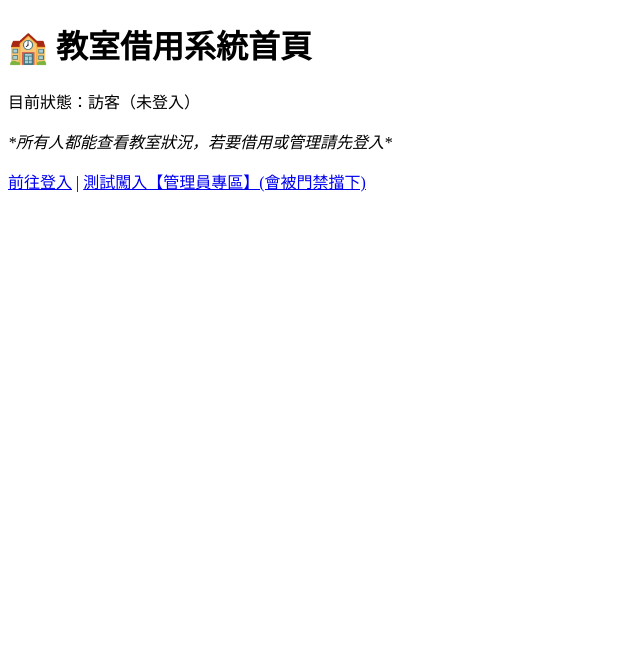
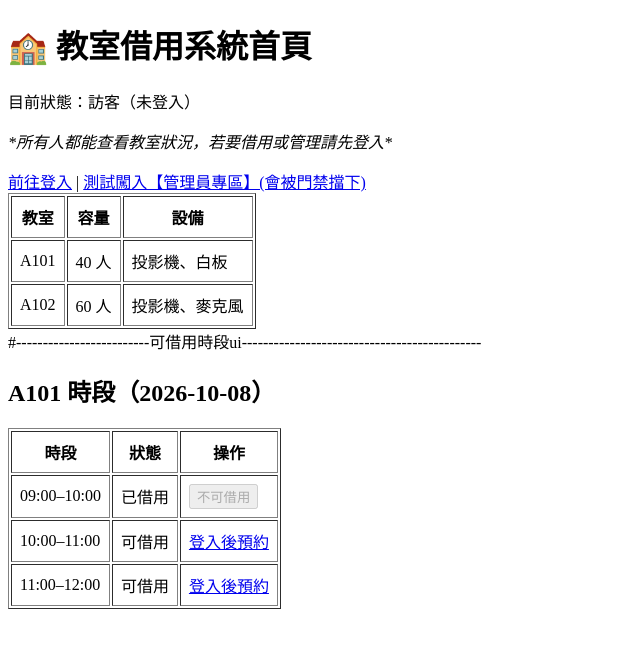
Before and after one commit to bbbb87QQ/software, a Django app: page / in a window 1280 px wide. Shown: the top 648 px of the page, without its empty margins (0-640 px from the left). Run offline with Django 5.2, Linux system fonts and the light colour scheme.

Commit message:
教室查詢、時段顯示、預約介面(需要登入才看的到)，以上ui做完

```diff
--- a/core/urls.py
+++ b/core/urls.py
@@ -6,4 +6,5 @@ urlpatterns = [
     path('login/', views.login_view, name='login'),             # 登入頁
     path('logout/', views.logout_view, name='logout'),          # 登出功能
     path('admin-only/', views.admin_only_view, name='admin_only'), # 管理員門禁測試頁
+    path("reservation/", views.reservation_view, name="reservation"),
 ]
--- a/core/views.py
+++ b/core/views.py
@@ -4,6 +4,8 @@ from django.contrib.auth.forms import AuthenticationForm
 from django.contrib import messages
 from django.http import HttpResponse
 from .decorators import admin_required, borrower_required
+
+
 
 # 1. 登入功能
 def login_view(request):
@@ -51,3 +53,75 @@ def home_view(request):
 @admin_required
 def admin_only_view(request):
     return HttpResponse("<h1>🎉 恭喜！你成功通過門禁，進入了【管理員專區】！</h1><a href='/'>回首頁</a>")
+
+#測試資料(先給ui用的)
+def home_view(request):
+    classrooms = [
+        {
+            "id": 1,
+            "name": "A101",
+            "capacity": 40,
+            "equipment": ["投影機", "白板"],
+        },
+        {
+            "id": 2,
+            "name": "A102",
+            "capacity": 60,
+            "equipment": ["投影機", "麥克風"],
+        },
+    ]
+
+    reservations = [
+        {
+            "classroom_id": 1,
+            "date": "2026-10-08",
+            "start_time": "09:00",
+            "end_time": "10:00",
+        }
+    ]
+
+    time_slots = [
+        {"id": 1, "label": "09:00–10:00", "available": False},
+        {"id": 2, "label": "10:00–11:00", "available": True},
+        {"id": 3, "label": "11:00–12:00", "available": True},
+    ]
+
+    return render(request, "home.html", {
+    "classrooms": classrooms,
+    "time_slots": time_slots,
+})
+
+@borrower_required
+def reservation_view(request):
+    time_slots = {
+        "1": "09:00-10:00",
+        "2": "10:00-11:00",
+        "3": "11:00-12:00",
+    }
+
+    classroom = request.GET.get("classroom", "")
+    date = request.GET.get("date", "")
+    slot_id = request.GET.get("slot", "")
+    slot_label = time_slots.get(slot_id)
+
+    if classroom not in ["A101", "A102"] or not slot_label:
+        messages.error(request, "請從首頁選擇教室與時段。")
+        return redirect("home")
+
+    if request.method == "POST":
+        purpose = request.POST.get("purpose", "").strip()
+
+        if purpose:
+            messages.success(
+                request,
+                f"模擬預約成功：{classroom}，{date}，{slot_label}"
+            )
+            return redirect("home")
+
+        messages.error(request, "請填寫借用用途。")
+
+    return render(request, "reservation.html", {
+        "classroom": classroom,
+        "date": date,
+        "slot_label": slot_label,
+    })
--- a/templates/home.html
+++ b/templates/home.html
@@ -18,5 +18,52 @@
         <a href="/login/">前往登入</a> |
         <a href="/admin-only/">測試闖入【管理員專區】(會被門禁擋下)</a>
     {% endif %}
+
+    <table border="1" cellpadding="8">
+    <tr>
+        <th>教室</th>
+        <th>容量</th>
+        <th>設備</th>
+    </tr>
+    {% for classroom in classrooms %}
+    <tr>
+        <td>{{ classroom.name }}</td>
+        <td>{{ classroom.capacity }} 人</td>
+        <td>{{ classroom.equipment|join:"、" }}</td>
+    </tr>
+    {% endfor %}
+    </table>
+    #-------------------------可借用時段ui---------------------------------------------
+
+    <h2>A101 時段（2026-10-08）</h2>
+
+<table border="1" cellpadding="8">
+    <tr>
+        <th>時段</th>
+        <th>狀態</th>
+        <th>操作</th>
+    </tr>
+
+    {% for slot in time_slots %}
+    <tr>
+        <td>{{ slot.label }}</td>
+        {% if slot.available %}
+            <td>可借用</td>
+            <td>
+                {% if user.is_authenticated %}
+                    <a href="{% url 'reservation' %}?classroom=A101&date=2026-10-08&slot={{ slot.id }}">預約\</a>
+                {% else %}
+                    <a href="{% url 'login' %}">登入後預約</a>
+                {% endif %}
+            </td>
+        {% else %}
+            <td>已借用</td>
+            <td><button type="button" disabled>不可借用</button></td>
+        {% endif %}
+    </tr>
+    {% endfor %}
+</table>
+
+
 </body>
 </html>
```
Also changed, not shown: templates/reservation.html (added, +36 -0 lines).
